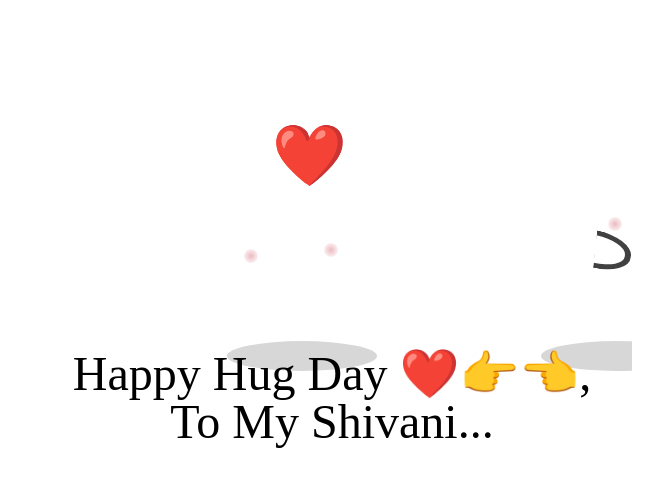
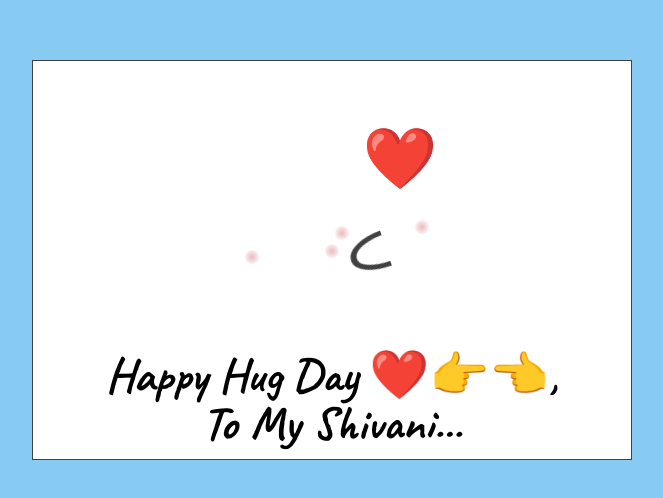
Before and after one commit to Arnavpur/Hg, a plain HTML site: page index.html in a window 1280 px wide. Shown: the part 140-638 px from the top of the page, without its empty margins (308-971 px from the left). Drawn offline with Linux system fonts and the light colour scheme.

Commit message:
Update styles.css

```diff
--- a/styles.css
+++ b/styles.css
@@ -1,24 +1,23 @@
-$black: #414141;
-$red: #ff0000;
-$dur: 6s;
-
 @import url('https://fonts.googleapis.com/css2?family=Caveat:wght@700&display=swap');
 
 html,
 body {
-  font-family: "Caveat";
+  font-family: "Caveat", cursive;
   font-weight: 700;
   background: #88cbf2;
 }
+
 h1 {
   font-size: 4em;
-  margin: 0.25em auto 0.25em;
+  margin: 0.25em auto;
 }
+
 h2 {
   font-size: 3em;
   margin: 0;
   line-height: 1;
 }
+
 h1,
 h2 {
   text-align: center;
@@ -28,6 +27,7 @@
   align-items: center;
   box-sizing: border-box;
 }
+
 .main {
   top: 50%;
   left: 50%;
@@ -37,11 +37,12 @@
   flex-direction: column;
   width: 600px;
   height: 400px;
-  border: 1px solid $black;
+  border: 1px solid #414141;
   background-color: white;
   overflow: hidden;
+}
 
-  &::before {
+.main::before {
   content: '';
   position: absolute;
   left: 50%;
@@ -54,7 +55,6 @@
   z-index: -1;
   visibility: hidden;
 }
-}
 
 .ghosty {
   position: absolute;
@@ -62,160 +62,35 @@
   top: 129px;
   width: 177px;
   height: 182px;
+}
 
-  .head {
+.ghosty .head {
   position: absolute;
   top: 3px;
   left: 15px;
   width: 153px;
   height: 170px;
   border-radius: 100%;
-    border: 5px solid $black;
+  border: 5px solid #414141;
   transform: skewY(5deg);
 }
 
-  .curvy {
+/* Eyes */
+.ghosty .eye1,
+.ghosty .eye2 {
   position: absolute;
-    overflow: hidden;
-    > div {
-      position: absolute;
-      border-radius: 100%;
-      border: 5px solid $black;
-    }
-  }
-
-  .curvya {
-    height: 12px;
-    left: 0px;
-    top: 143px;
-    width: 170px;
-
-    .feet1 {
-      left: 5px;
-      top: -36px;
-      width: 44px;
-      height: 44px;
-    }
-    .feet2 {
-      left: 57px;
-      top: -33px;
-      width: 44px;
-      height: 44px;
-    }
-    .feet3 {
-      left: 115px;
-      top: -32px;
-      width: 42px;
-      height: 42px;
-    }
-  }
-  .curvyb {
-    height: 12px;
-    left: 0px;
-    top: 135px;
-    width: 170px;
-
-    .feet1 {
-      left: 33px;
-      top: 0px;
-      width: 37px;
-      height: 44px;
-    }
-    .feet2 {
-      left: 87px;
-      top: 0;
-      width: 42px;
-      height: 44px;
-    }
-  }
-  .curvyc {
-    height: 32px;
-    left: 0px;
-    top: 112px;
-    width: 20px;
-
-    .feet1 {
-      left: 4px;
-      top: -14px;
-      width: 59px;
-      height: 55px;
-    }
-  }
-  .curvyd {
-    height: 32px;
-    left: 0px;
-    top: 80px;
-    width: 20px;
-
-    .feet1 {
-      left: -69px;
-      top: -49px;
-      width: 87px;
-      height: 110px;
-    }
-  }
-  .curvye {
-    left: 148px;
-    top: 107px;
-    height: 50px;
-    width: 24px;
-
-    .feet1 {
-      left: -69px;
-      top: -48px;
-      width: 87px;
-      height: 100px;
-    }
-  }
-  .curvyf {
-    left: 10px;
-    top: 2px;
-    height: 83px;
-    width: 84px;
-
-    .feet1 {
-      left: 3px;
-      top: 1px;
-      width: 147px;
-      height: 160px;
-      transform: skewY(3deg);
-    }
-  }
-  .curvyg {
-    left: 88px;
-    top: 2px;
-    height: 109px;
-    width: 84px;
-
-    .feet1 {
-      left: -79px;
-      top: 1px;
-      width: 157px;
-      height: 200px;
-    }
-  }
-  .eye1,
-  .eye2 {
   left: 40px;
   top: 45px;
   height: 13px;
   width: 20px;
-    // transform: rotate(34deg);
-
-    .feet1 {
-      left: 0px;
-      top: -16px;
-      width: 15px;
-      height: 25px;
-      transform: skewY(12deg);
-    }
-  }
-  .eye2 {
-    left: 82px;
-    top: 45px;
 }
 
-  .hand {
+.ghosty .eye2 {
+  left: 82px;
+}
+
+/* Hand */
+.ghosty .hand {
   border-left: none;
   border-top-left-radius: 30px 18px;
   border-bottom-left-radius: 30px 18px;
@@ -231,249 +106,7 @@
   transform: scaleX(-1.2) skewY(-10deg) rotate(-5deg);
 }
 
-}
-
-.ghosty2 {
-  left: 487px;
-  top: 107px;
-
-  .curvya {
-    left: 20px;
-    top: 150px;
-    transform: rotate(-9deg);
-    .feet2 {
-      left: 60px;
-      width: 41px;
-    }
-    .feet3 {
-      left: 118px;
-      top: -33px;
-      width: 37px;
-    }
-  }
-  .curvyb {
-    left: 20px;
-    top: 140px;
-    transform: rotate(-9deg);
-  }
-  .curvyc {
-    display: none;
-  }
-  .curvyd {
-    height: 81px;
-    left: 5px;
-    top: 82px;
-    width: 40px;
-    transform: rotate(-4deg);
-  .feet1 {
-    left: 2px;
-    top: -61px;
-    width: 97px;
-    height: 155px;
-   }
-  }
-  .curvye {
-    left: 159px;
-    height: 34px;
-    transform: rotate(1deg);
-    .feet1 {
-      left: -74px;
-      top: -44px;
-      height: 112px;
-      width: 88px;
-    }
-  }
-  .curvyf {
-    left: 4px;
-    .feet1 {
-      left: 1px;
-      transform: skewY(0deg);
-    }
-  }
-  .curvyg {
-    .feet1 {
-
-      left: -70px;
-      height: 250px;
-      transform: rotate(-9deg);
-    }
-  }
-  .eye1,
-  .eye2 {
-    left: 26px;
-    top: 50px;
-    transform: rotate(0deg);
-    .feet1 {
-      left: 0px;
-      top: 0px;
-      width: 5px;
-      height: 5px;
-      transform: scaleX(0.6) skewX(10deg);
-    }
-  }
-  .eye2 {
-    left: 67px;
-    top: 44px;
-  }
-
-}
-
-.ghosty4 {
-  .feet1 {
-    background-color: white;
-    border: none;
-  }
-  .curvye {
-    left: 128px;
-    height: 38px;
-    width: 124px;
-    .feet1 {
-      left: -49px;
-    }
-  }
-  .curvyf {
-    left: 88px;
-    top: 53px;
-    width: 50px;
-    height: 92px;
-    .feet1 {
-
-      left: 0;
-      top: 1px;
-      width: 147px;
-      height: 95px;
-      transform: initial;
-      border: none;
-    }
-  }
-}
-
-.heart {
-  font-size: 60px;
-  position: absolute;
-  left: 240px;
-  top: 60px;
-  span {
-    position: absolute;
-    top: 0;
-    left: 0;
-  }
-}
-
-.msg {
-  position: absolute;
-  left: 0;
-  top: 290px;
-  text-align: center;
-  white-space: pre-line;
-  font-size: 3em;
-  width: 100%;
-  line-height: 1;
-  animation: 6s msgshow linear infinite;
-  z-index: 7;
-}
-@keyframes msgshow {
-  0% {
-    opacity: 0;
-  }
-  50% {
-    opacity: 1;
-  }
-  100% {
-    opacity: 1;
-  }
-}
-
-
-.shadows {
-  position: absolute;
-  left: 187px;
-  top: 129px;
-}
-.shadow1,
-.shadow2 {
-  position: absolute;
-  left: 8px;
-  top: 152px;
-  width: 150px;
-  height: 30px;
-  background-color: #d7d7d7;
-  border-radius: 100%;
-}
-.shadow2 {
-  left: 322px;
-  animation: $dur shadowff linear infinite;
-}
-@keyframes shadowff {
-  0% {
-    transform: initial;
-  }
-  10% {
-    transform: translateX(-42px);
-  }
-  20% {
-    transform: translateX(-84px);
-  }
-  30% {
-    transform: translateX(-126px);
-  }
-  40% {
-    transform: translateX(-168px);
-  }
-  50% {
-    transform: translateX(-210px);
-  }
-  100% {
-    transform: translateX(-210px);
-  }
-}
-
-
-.ghosty1 {
-  z-index: 3;
-}
-.ghosty2 {
-  z-index: 1;
-}
-.ghosty3 {
-  z-index: 4;
-}
-.ghosty4 {
-  z-index: 2;
-}
-.shadows {
-  z-index: 1;
-}
-
-.ghosty .blush1,
-.ghosty .blush2 {
-  position: absolute;
-  left: 25px;
-  top: 60px;
-  width: 14px;
-  height: 14px;
-  background: radial-gradient(circle, rgba(237,193,198,1) 10%, rgba(255,255,255,1) 90%);
-  border-radius: 100%;
-}
-.ghosty .blush2 {
-  left: 105px;
-  top: 54px;
-}
-
-.ghosty2 .blush1 {
-  left: 13px;
-  top: 64px;
-  display: none;
-}
-.ghosty2 .blush2 {
-  left: 89px;
-  top: 50px;
-}
-
-.ghosty2 {
-  animation: $dur float linear infinite;
-}
-
+/* Animation */
 @keyframes float {
   0% {
     transform: initial;
@@ -497,122 +130,55 @@
     transform: translate(-210px, -2px);
   }
 }
+
+.ghosty2 {
+  left: 487px;
+  top: 107px;
+  animation: 6s float linear infinite;
+}
+
 .ghosty2 .hand {
-  animation: $dur hugging linear infinite;
+  animation: 6s hugging linear infinite;
 }
+
 @keyframes hugging {
-  0% {
+  0%, 50% {
     transform: scaleX(-1.2) skewY(-10deg) rotate(-5deg);
   }
-  50% {
-    transform: scaleX(-1.2) skewY(-10deg) rotate(-5deg);
-  }
-  55% {
-    transform: scaleX(1.2) skewY(-10deg) rotate(-15deg);
-  }
-  100% {
+  55%, 100% {
     transform: scaleX(1.2) skewY(-10deg) rotate(-15deg);
   }
 }
-.ghosty1 .eye1 .feet1,
-.ghosty1 .eye2 .feet1 {
-  animation: $dur smize linear infinite;
-}
+
 @keyframes smize {
-  0% {
-    left: 0px;
-    top: -16px;
+  0%, 52% {
     width: 17px;
     height: 25px;
     transform: skewY(12deg);
   }
-  52% {
-    left: 0px;
-    top: -16px;
-    width: 17px;
-    height: 25px;
-    transform: skewY(12deg);
-  }
-  55% {
-    left: 0px;
-    top: 0px;
+  55%, 70% {
     width: 5px;
     height: 5px;
     transform: scaleX(0.6);
   }
-  70% {
-    left: 0px;
-    top: 0px;
-    width: 5px;
-    height: 5px;
-    transform: scaleX(0.6);
-  }
-  71% {
-    left: 0px;
-    top: 0px;
-    width: 19px;
-    height: 22px;
-    transform: initial;
-  }
-  100% {
-    left: 0px;
-    top: 0px;
+  71%, 100% {
     width: 19px;
     height: 22px;
     transform: initial;
   }
 }
 
-.ghosty2 .eye1 .feet1,
-.ghosty2 .eye2 .feet1 {
-  animation: $dur smize2 linear infinite;
-}
-@keyframes smize2 {
-  0% {
-    left: 0px;
-    top: 0px;
-    width: 5px;
-    height: 5px;
-    transform: scaleX(0.6) skewX(10deg);
-  }
-  70% {
-    left: 0px;
-    top: 0px;
-    width: 5px;
-    height: 5px;
-    transform: scaleX(0.6) skewX(10deg);
-  }
-  71% {
-    left: 0px;
-    top: 0px;
-    width: 19px;
-    height: 22px;
-    transform: initial;
-  }
-  100% {
-    left: 0px;
-    top: 0px;
-    width: 19px;
-    height: 22px;
-    transform: initial;
-  }
+.ghosty1 .eye1 .feet1,
+.ghosty1 .eye2 .feet1 {
+  animation: 6s smize linear infinite;
 }
 
-.ghosty .blush1,
-.ghosty .blush2 {
-  animation: $dur blush linear infinite;
-}
+/* Blush Effect */
 @keyframes blush {
-  0% {
+  0%, 72% {
     opacity: 0;
   }
-  72% {
-    opacity: 0;
-  }
-  77% {
-    opacity: 1;
-  }
-  99% {
+  77%, 99% {
     opacity: 1;
   }
   100% {
@@ -620,59 +186,84 @@
   }
 }
 
-.heart .broke {
-  animation: $dur heartbroke linear infinite;
+.ghosty .blush1,
+.ghosty .blush2 {
+  position: absolute;
+  left: 25px;
+  top: 60px;
+  width: 14px;
+  height: 14px;
+  background: radial-gradient(circle, rgba(237,193,198,1) 10%, rgba(255,255,255,1) 90%);
+  border-radius: 100%;
+  animation: 6s blush linear infinite;
 }
+
+.ghosty .blush2 {
+  left: 105px;
+  top: 54px;
+}
+
+/* Heart Animation */
 @keyframes heartbroke {
-  0% {
+  0%, 66% {
     opacity: 1;
     transform: translateY(0px);
   }
-  66% {
-    opacity: 1;
-    transform: translateY(0px);
-  }
-  70% {
+  70%, 74%, 77% {
     opacity: 1;
     transform: translateY(-10px);
   }
-  74% {
-    opacity: 1;
-    transform: translateY(0px);
-  }
-  77% {
-    opacity: 1;
-    transform: translateY(-10px);
-  }
-  80% {
-    opacity: 0;
-    transform: translateY(0px);
-  }
-  100% {
+  80%, 100% {
     opacity: 0;
   }
 }
 
+@keyframes heartfull {
+  0%, 70% {
+    opacity: 0;
+  }
+  74%, 77% {
+    opacity: 0;
+  }
+  80%, 100% {
+    opacity: 1;
+  }
+}
+
+.heart {
+  font-size: 60px;
+  position: absolute;
+  left: 240px;
+  top: 60px;
+}
+
+.heart .broke {
+  animation: 6s heartbroke linear infinite;
+}
+
 .heart .full {
-  animation: $dur heartfull linear infinite;
+  animation: 6s heartfull linear infinite;
 }
-@keyframes heartfull {
+
+/* Message Animation */
+@keyframes msgshow {
   0% {
     opacity: 0;
   }
-  70% {
-    opacity: 0;
-  }
-  74% {
-    opacity: 0;
-  }
-  77% {
-    opacity: 0;
-  }
-  80% {
-    opacity: 1;
-  }
-  100% {
+  50%, 100% {
     opacity: 1;
   }
 }
+
+.msg {
+  position: absolute;
+  left: 0;
+  top: 290px;
+  text-align: center;
+  white-space: pre-line;
+  font-size: 3em;
+  width: 100%;
+  line-height: 1;
+  animation: 6s msgshow linear infinite;
+  z-index: 7;
+}
```
Lines whose indentation alone changed are shown as unchanged.
